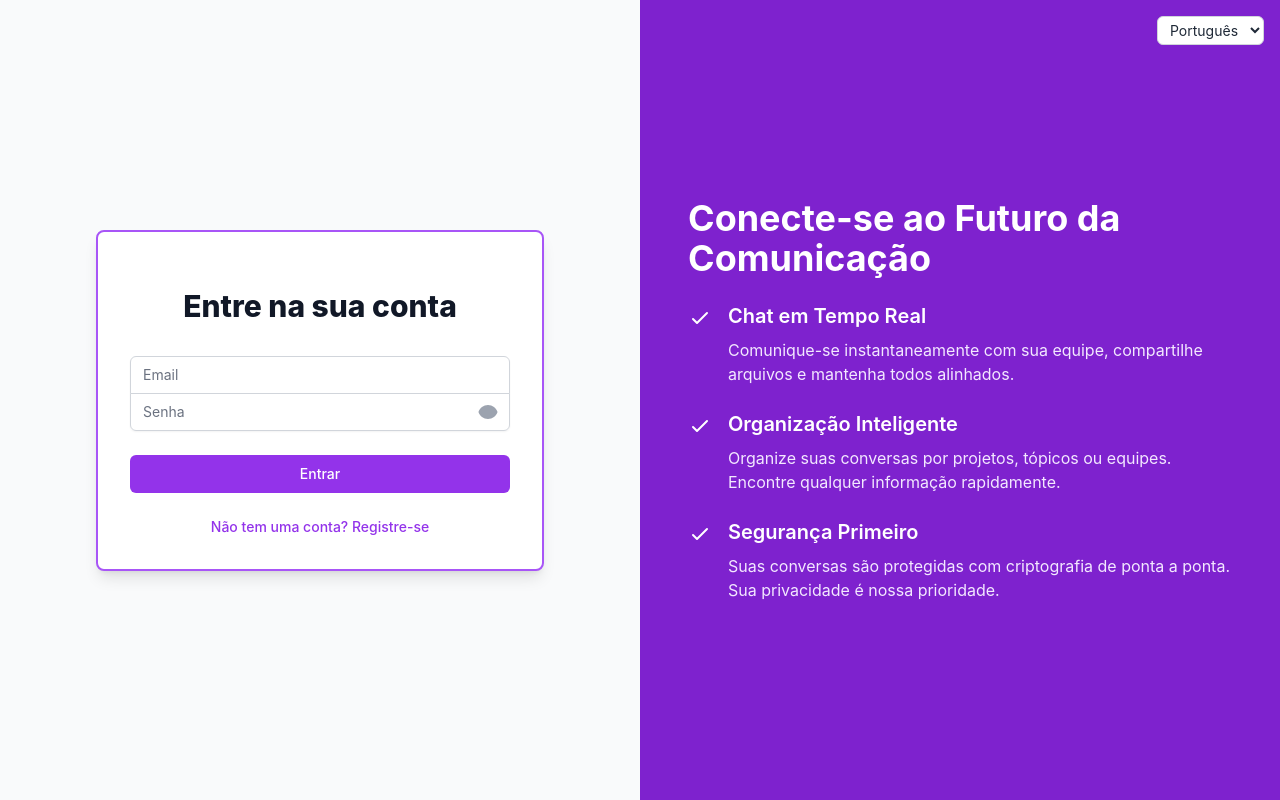
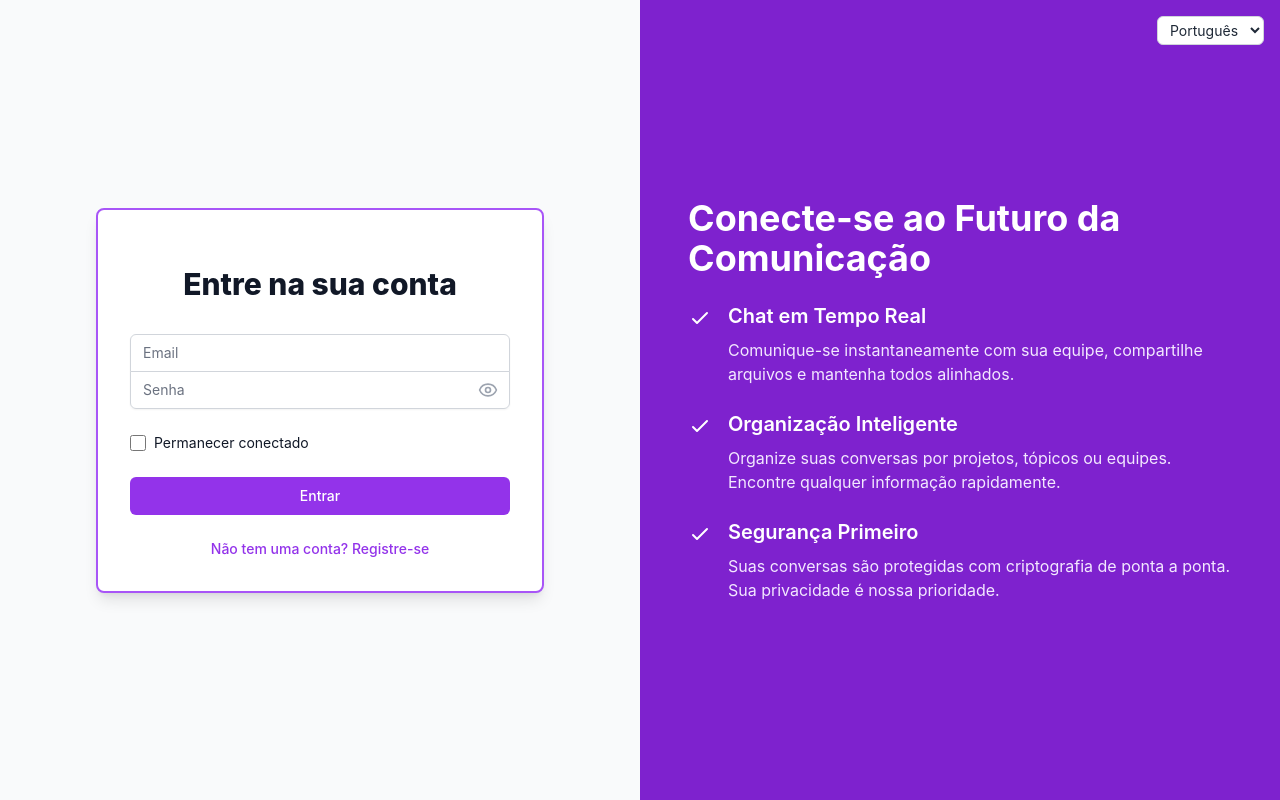
Before and after one commit to magdielcardoso/orbit, a Vue app: page /login in a window 1280 px wide. Built offline with nearby package versions, Linux system fonts and the light colour scheme.

Commit message:
feat: eye icon password + remember session

```diff
--- a/src/stores/auth.store.js
+++ b/src/stores/auth.store.js
@@ -24,7 +24,7 @@ export const useAuthStore = defineStore('auth', {
         }
 
         const data = await response.json();
-        this.setAuth(data);
+        this.setAuth(data, credentials.rememberMe);
         return data;
       } catch (error) {
         throw error;
@@ -47,18 +47,23 @@ export const useAuthStore = defineStore('auth', {
         }
 
         const data = await response.json();
-        this.setAuth(data);
+        this.setAuth(data, true);
         return data;
       } catch (error) {
         throw error;
       }
     },
 
-    setAuth(data) {
+    setAuth(data, rememberMe = false) {
       this.user = data.user;
       this.token = data.token;
       this.isAuthenticated = true;
-      localStorage.setItem('auth', JSON.stringify(data));
+
+      if (rememberMe) {
+        localStorage.setItem('auth', JSON.stringify(data));
+      } else {
+        sessionStorage.setItem('auth', JSON.stringify(data));
+      }
     },
 
     logout() {
@@ -66,10 +71,11 @@ export const useAuthStore = defineStore('auth', {
       this.token = null;
       this.isAuthenticated = false;
       localStorage.removeItem('auth');
+      sessionStorage.removeItem('auth');
     },
 
     initAuth() {
-      const auth = localStorage.getItem('auth');
+      const auth = localStorage.getItem('auth') || sessionStorage.getItem('auth');
       if (auth) {
         const data = JSON.parse(auth);
         this.setAuth(data);
--- a/src/views/LoginView.vue
+++ b/src/views/LoginView.vue
@@ -40,19 +40,24 @@
                 @click="showPassword = !showPassword"
                 class="absolute inset-y-0 right-0 pr-3 flex items-center"
               >
-                <svg
-                  class="h-5 w-5 text-gray-400 hover:text-gray-500"
-                  :class="{ 'text-purple-500': showPassword }"
-                  xmlns="http://www.w3.org/2000/svg"
-                  viewBox="0 0 20 20"
-                  fill="currentColor"
-                >
-                  <path v-if="showPassword" d="M3.707 2.293a1 1 0 00-1.414 1.414l14 14a1 1 0 001.414-1.414l-1.473-1.473A10.014 10.014 0 0019.542 10C18.268 5.943 14.478 3 10 3a9.958 9.958 0 00-4.512 1.074l-1.78-1.781zm4.261 4.26l1.514 1.515a2.003 2.003 0 012.45 2.45l1.514 1.514a4 4 0 00-5.478-5.478z" />
-                  <path v-if="showPassword" d="M12.454 16.697L9.75 13.992a4 4 0 01-3.742-3.741L2.335 6.578A9.98 9.98 0 00.458 10c1.274 4.057 5.065 7 9.542 7 .847 0 1.669-.105 2.454-.303z" />
-                  <path v-if="!showPassword" d="M10 12a2 2 0 100-4 2 2 0 000 4z" />
-                  <path v-if="!showPassword" d="M.458 10C1.732 5.943 5.522 3 10 3s8.268 2.943 9.542 7c-1.274 4.057-5.064 7-9.542 7S1.732 14.057.458 10zM14 10a4 4 0 11-8 0 4 4 0 018 0z" />
-                </svg>
+                <Eye v-if="!showPassword" class="h-5 w-5 text-gray-400 hover:text-gray-500" />
+                <EyeOff v-else class="h-5 w-5 text-gray-400 hover:text-gray-500" />
               </button>
+            </div>
+          </div>
+
+          <div class="flex items-center justify-between">
+            <div class="flex items-center">
+              <input
+                id="remember-me"
+                v-model="form.rememberMe"
+                name="remember-me"
+                type="checkbox"
+                class="h-4 w-4 text-purple-600 focus:ring-purple-500 border-gray-300 rounded"
+              />
+              <label for="remember-me" class="ml-2 block text-sm text-gray-900">
+                Permanecer conectado
+              </label>
             </div>
           </div>
 
@@ -130,13 +135,15 @@ import { ref } from 'vue';
 import { useRouter } from 'vue-router';
 import { useAuthStore } from '../stores/auth.store';
 import LocaleSelector from '../components/LocaleSelector.vue';
+import { Eye, EyeOff } from 'lucide-vue-next';
 
 const router = useRouter();
 const authStore = useAuthStore();
 
 const form = ref({
   email: '',
-  password: ''
+  password: '',
+  rememberMe: false
 });
 
 const loading = ref(false);
@@ -147,7 +154,7 @@ async function handleLogin() {
   try {
     loading.value = true;
     error.value = '';
-    await authStore.login(form.value);
+    await authStore.login({ ...form.value });
     router.push({ name: 'dashboard' });
   } catch (err) {
     error.value = err.message;
```
